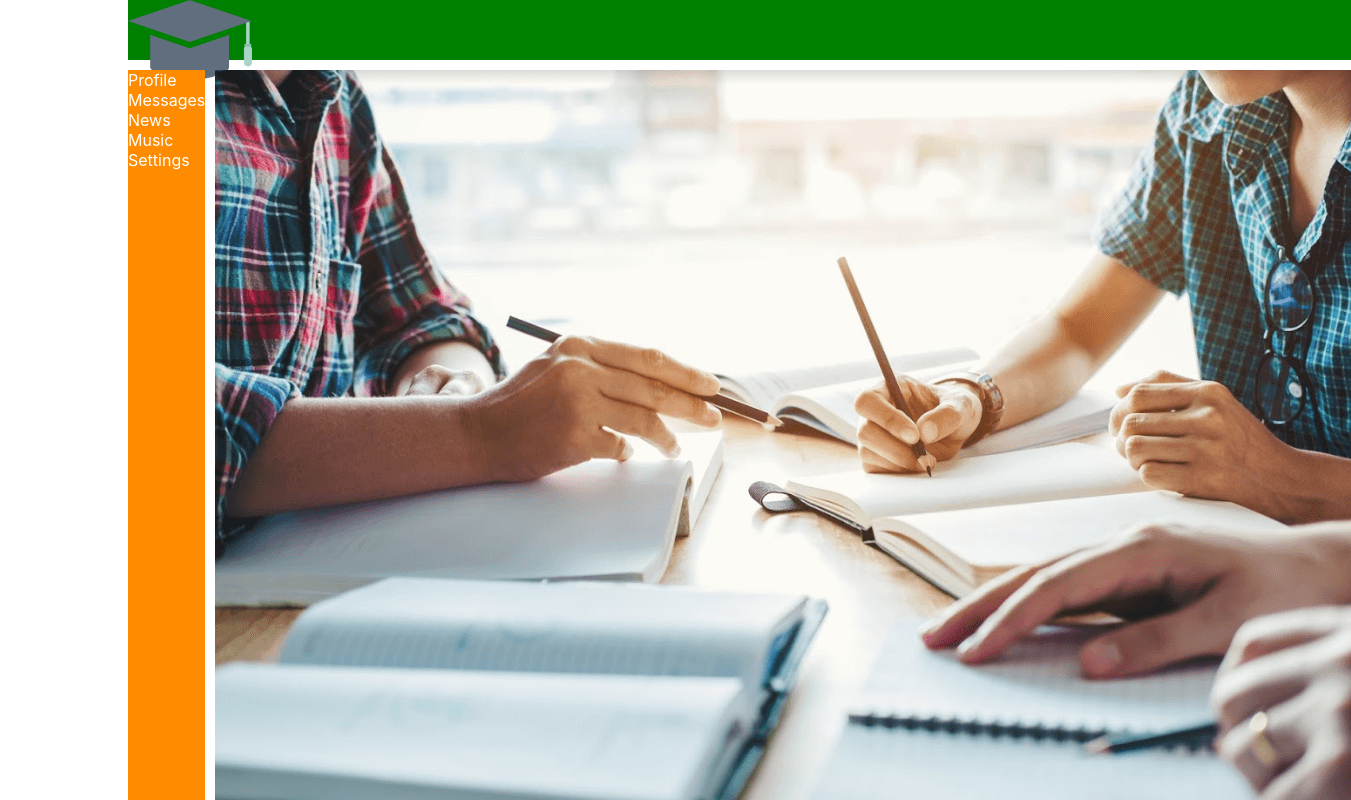
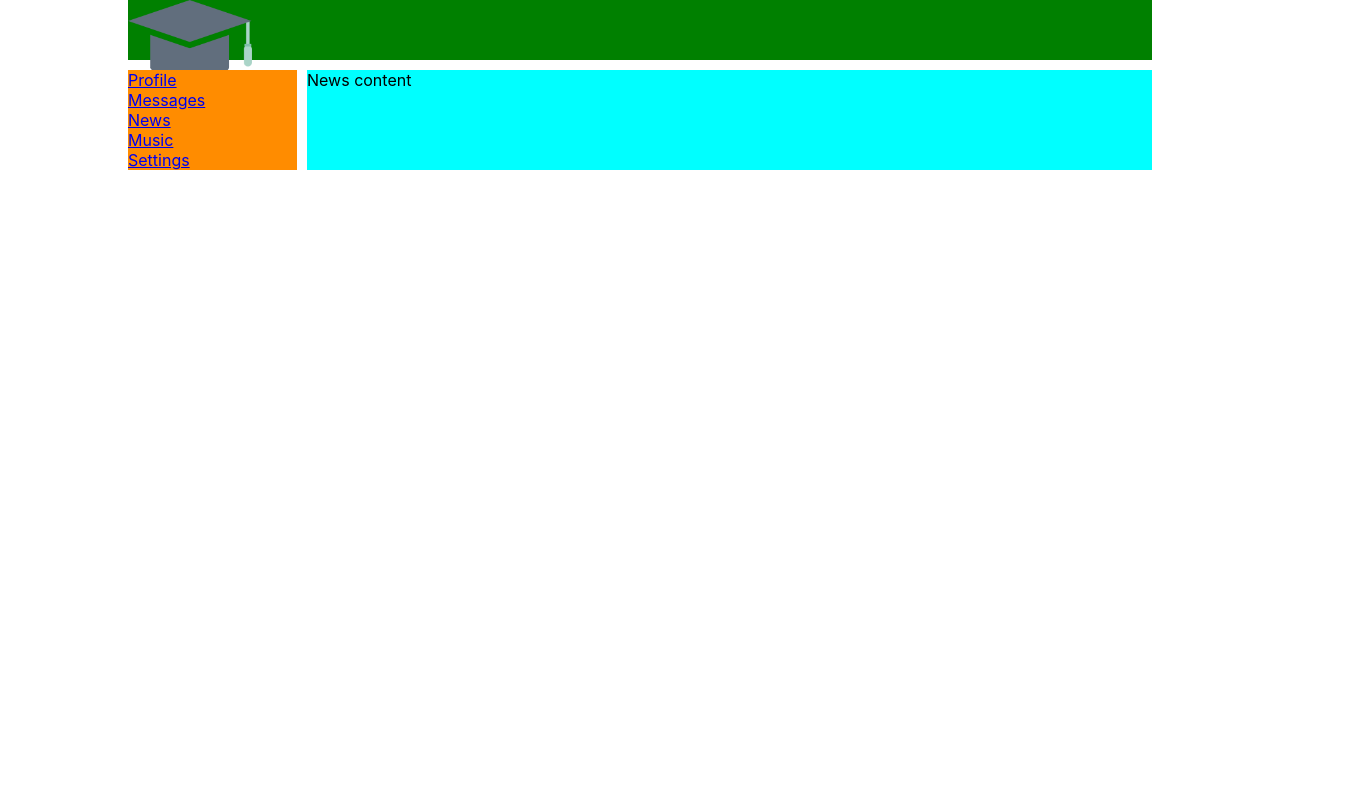
Before and after one commit to artemmakarcev/social_network_samurai, a React (Create React App) app: page /news in a window 1280 px wide. Shown: the top 800 px of the page, 1351 px wide, since content can reach past the window. Built offline with nearby package versions, Linux system fonts and the light colour scheme.

Commit message:
added route

```diff
--- a/package.json
+++ b/package.json
@@ -8,6 +8,7 @@
     "@testing-library/user-event": "^13.5.0",
     "react": "^18.2.0",
     "react-dom": "^18.2.0",
+    "react-router-dom": "^6.4.3",
     "react-scripts": "5.0.1",
     "web-vitals": "^2.1.4"
   },
--- a/src/App.css
+++ b/src/App.css
@@ -43,3 +43,8 @@
   grid-template-columns: 2fr 10fr;
   grid-gap: 10px;
 }
+
+.app-wrapper-content {
+  grid-area: content;
+  background-color: aqua;
+}
--- a/src/App.js
+++ b/src/App.js
@@ -4,14 +4,29 @@ import "./App.css";
 import Header from "./componets/Header/Header";
 import Navbar from "./componets/Navbar/Navbar";
 import Profile from "./componets/Profile/Profile";
+import Dialogs from "./componets/Dialogs/Dialogs";
+import { BrowserRouter, Route, Routes } from "react-router-dom";
+import News from "./componets/News/News";
+import Music from "./componets/Music/Music";
+import Settings from "./componets/Settings/Settings";
 
 function App() {
   return (
-    <div className="app-wrapper">
-      <Header />
-      <Navbar />
-      <Profile />
-    </div>
+    <BrowserRouter>
+      <div className="app-wrapper">
+        <Header />
+        <Navbar />
+        <div className="app-wrapper-content">
+          <Routes>
+            <Route path="/profile" element={<Profile />} />
+            <Route path="/dialogs" element={<Dialogs />} />
+            <Route path="/news" element={<News />} />
+            <Route path="/music" element={<Music />} />
+            <Route path="/settings" element={<Settings />} />
+          </Routes>
+        </div>
+      </div>
+    </BrowserRouter>
   );
 }
 
--- /dev/null
+++ b/src/componets/Dialogs/Dialogs.jsx
@@ -0,0 +1,9 @@
+import React from "react";
+
+import styles from "./Dialogs.module.css";
+
+const Dialogs = (props) => {
+  return <div>Dialogs content</div>;
+};
+
+export default Dialogs;
--- /dev/null
+++ b/src/componets/Dialogs/Dialogs.module.css
@@ -0,0 +1,5 @@
+/* .content {
+    grid-area: content;
+    background-color: aqua;
+  }
+   */
--- /dev/null
+++ b/src/componets/Music/Music.jsx
@@ -0,0 +1,7 @@
+import React from "react";
+
+const Music = () => {
+  return <div>Music content</div>;
+};
+
+export default Music;
--- a/src/componets/Navbar/Navbar.jsx
+++ b/src/componets/Navbar/Navbar.jsx
@@ -6,19 +6,19 @@ const Navbar = () => {
   return (
     <nav className={styles.nav}>
       <div className={styles.item}>
-        <a>Profile</a>
+        <a href="/profile">Profile</a>
       </div>
       <div className={styles.item}>
-        <a>Messages</a>
+        <a href="/dialogs">Messages</a>
       </div>
       <div className={styles.item}>
-        <a>News</a>
+        <a href="/news">News</a>
       </div>
       <div className={styles.item}>
-        <a>Music</a>
+        <a href="/music">Music</a>
       </div>
       <div className={styles.item}>
-        <a>Settings</a>
+        <a href="/settings">Settings</a>
       </div>
     </nav>
   );
--- /dev/null
+++ b/src/componets/News/News.jsx
@@ -0,0 +1,7 @@
+import React from "react";
+
+const News = () => {
+  return <div>News content</div>;
+};
+
+export default News;
--- a/src/componets/Profile/Profile.jsx
+++ b/src/componets/Profile/Profile.jsx
@@ -5,12 +5,12 @@ import Posts from "./Posts/Posts";
 
 const Profile = () => {
   return (
-    <div className={styles.content}>
+    <div>
       <div>
         <img src={nav} alt="nav" />
       </div>
       <div>
-        <img src='https://randomuser.me/api/portraits/men/9.jpg' alt="avatar" />
+        <img src="https://randomuser.me/api/portraits/men/9.jpg" alt="avatar" />
       </div>
       <Posts />
       Main content
--- a/src/componets/Profile/Profile.module.css
+++ b/src/componets/Profile/Profile.module.css
@@ -1,4 +1,5 @@
-.content {
+/* .content {
   grid-area: content;
   background-color: aqua;
 }
+ */
--- /dev/null
+++ b/src/componets/Settings/Settings.jsx
@@ -0,0 +1,7 @@
+import React from "react";
+
+const Settings = () => {
+  return <div>Settings content</div>;
+};
+
+export default Settings;
```
Also changed, not shown: 1 other file (tests, documents, lock files or other folders).
